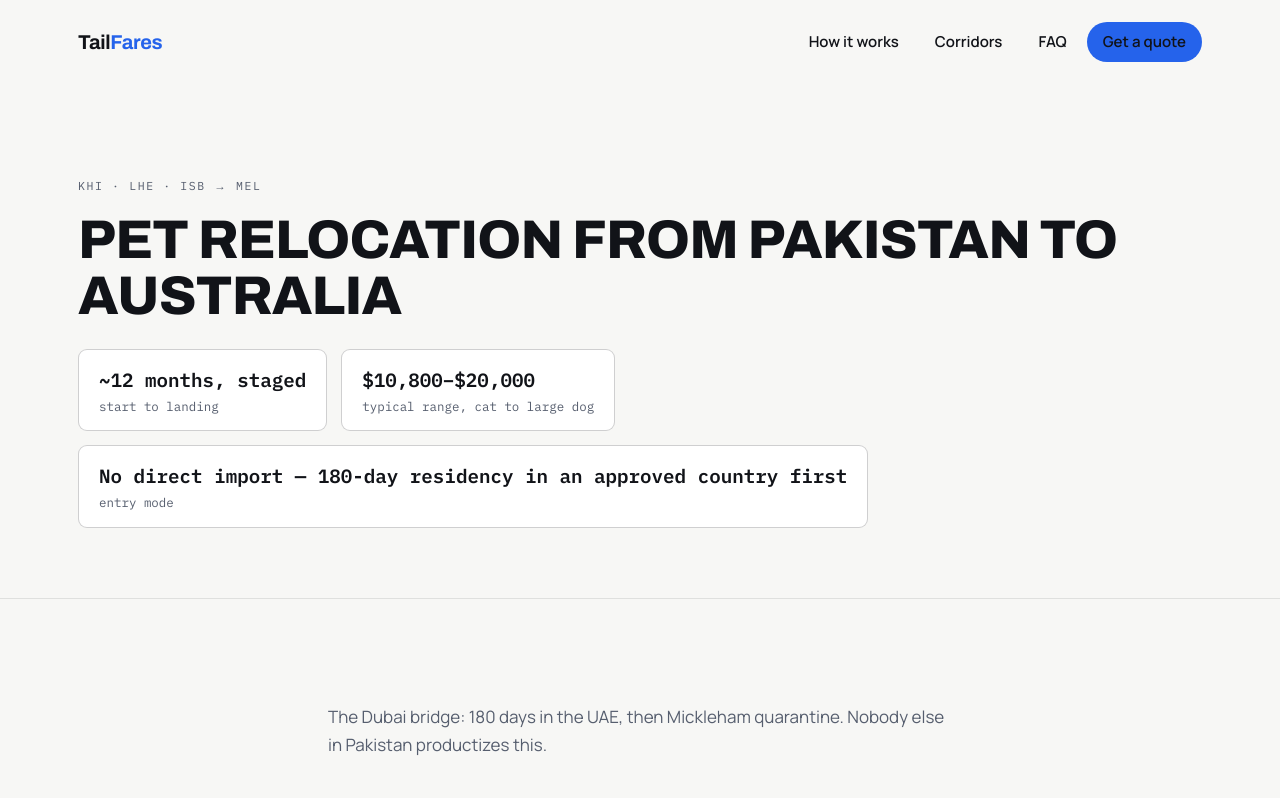
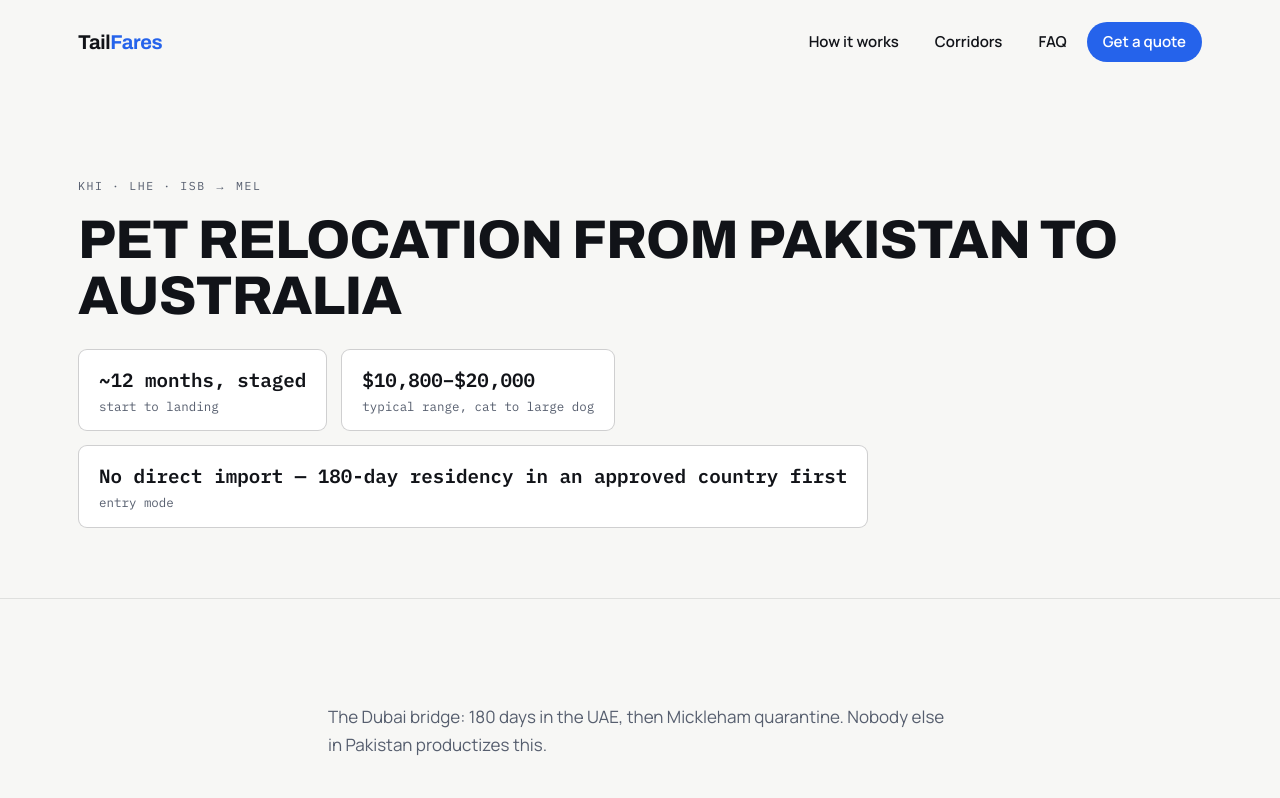
Before and after one commit to Talhakhan-pm/tailfares, a Next.js app: page /routes/pakistan-to-australia in a window 1280 px wide. Shown: the top 798 px of the page. Built offline with nearby package versions, Linux system fonts and the light colour scheme.

Commit message:
Nav CTA: white text on electric button (generic .nav a color no longer overrides .btn)

```diff
--- a/app/globals.css
+++ b/app/globals.css
@@ -132,10 +132,17 @@ h2.display {
   text-decoration: none;
   font-size: 0.94rem;
   font-weight: 600;
-  color: var(--ink);
   padding: 8px 16px;
   border-radius: 999px;
   transition: background 0.15s ease;
+}
+
+.nav a:not(.btn) {
+  color: var(--ink);
+}
+
+.nav a.btn {
+  color: #fff;
 }
 
 .nav a:not(.btn):hover {
```
